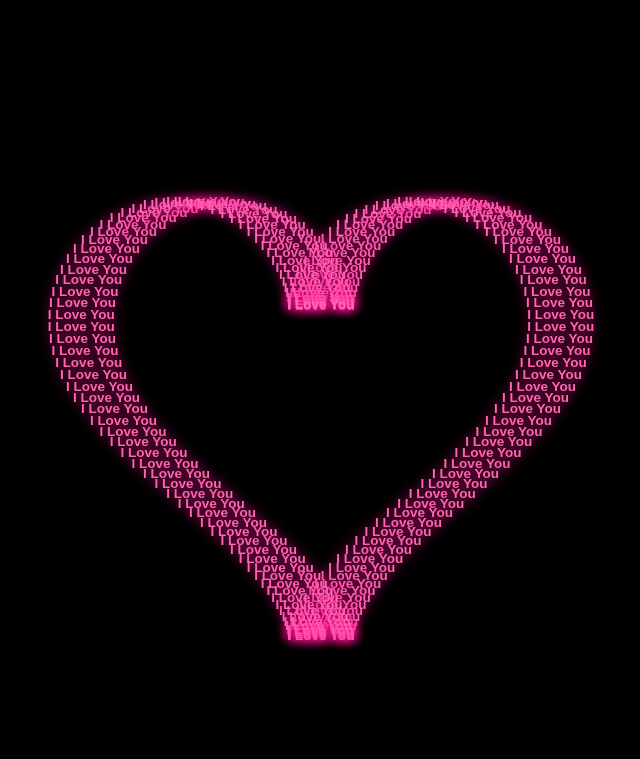
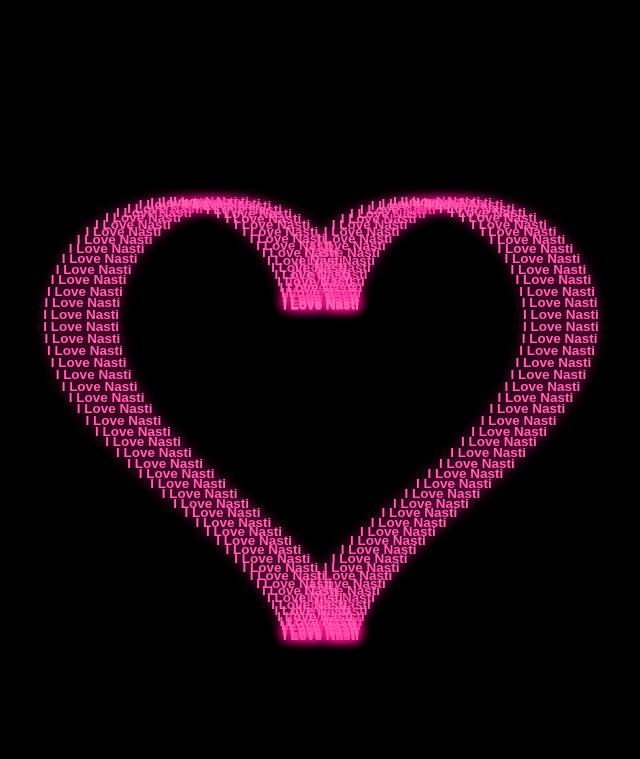
Before and after one commit to akosrc/ddd, a PHP site: page /admin.php in a window 1280 px wide. Shown: the top 759 px of the page, without its empty margins (319-959 px from the left). Run offline with PHP 8.4, Linux system fonts and the light colour scheme.

Commit message:
Update admin.php

```diff
--- a/admin.php
+++ b/admin.php
@@ -72,7 +72,7 @@ for (let i = 0; i < total; i++) {
   text.setAttribute("y", y);
   text.setAttribute("text-anchor", "middle");
   text.setAttribute("class", "word");
-  text.textContent = "I Love You";
+  text.textContent = "I Love Nasti";
 
   text.style.animationDelay = (i * 0.025) + "s";
 
```
